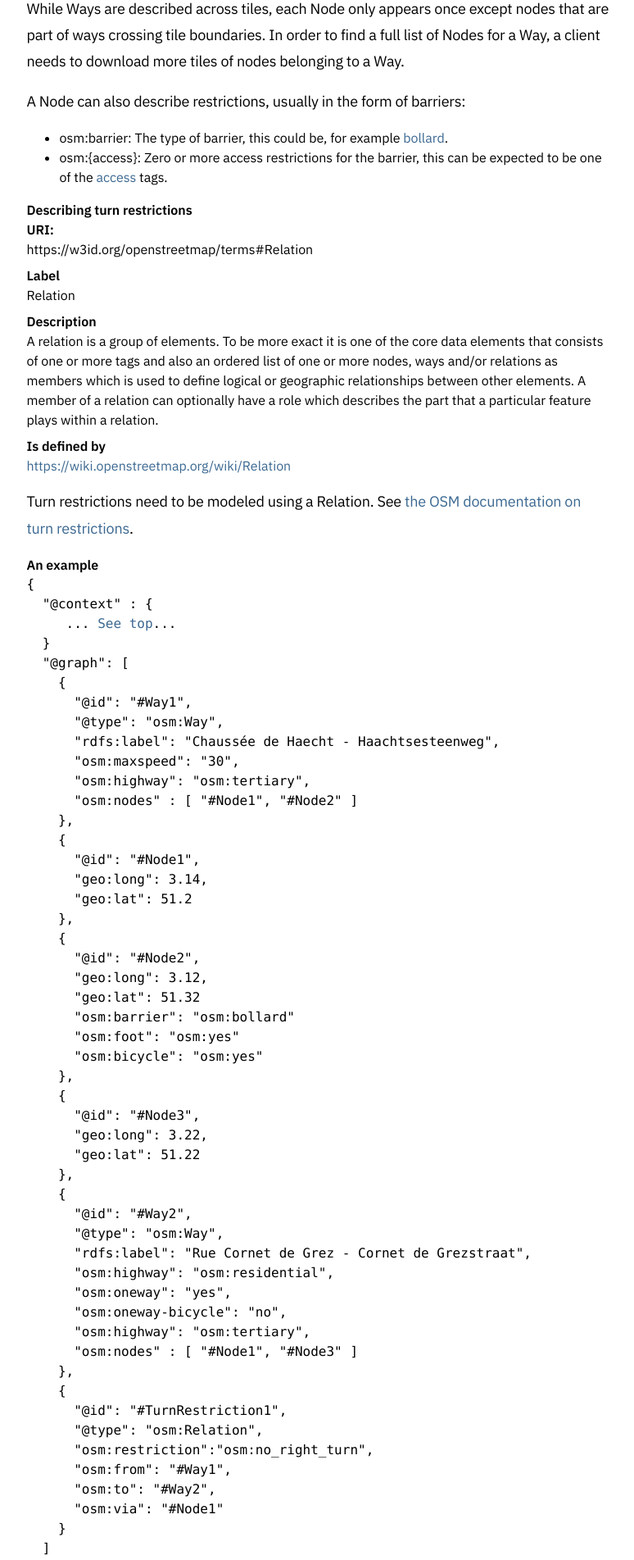
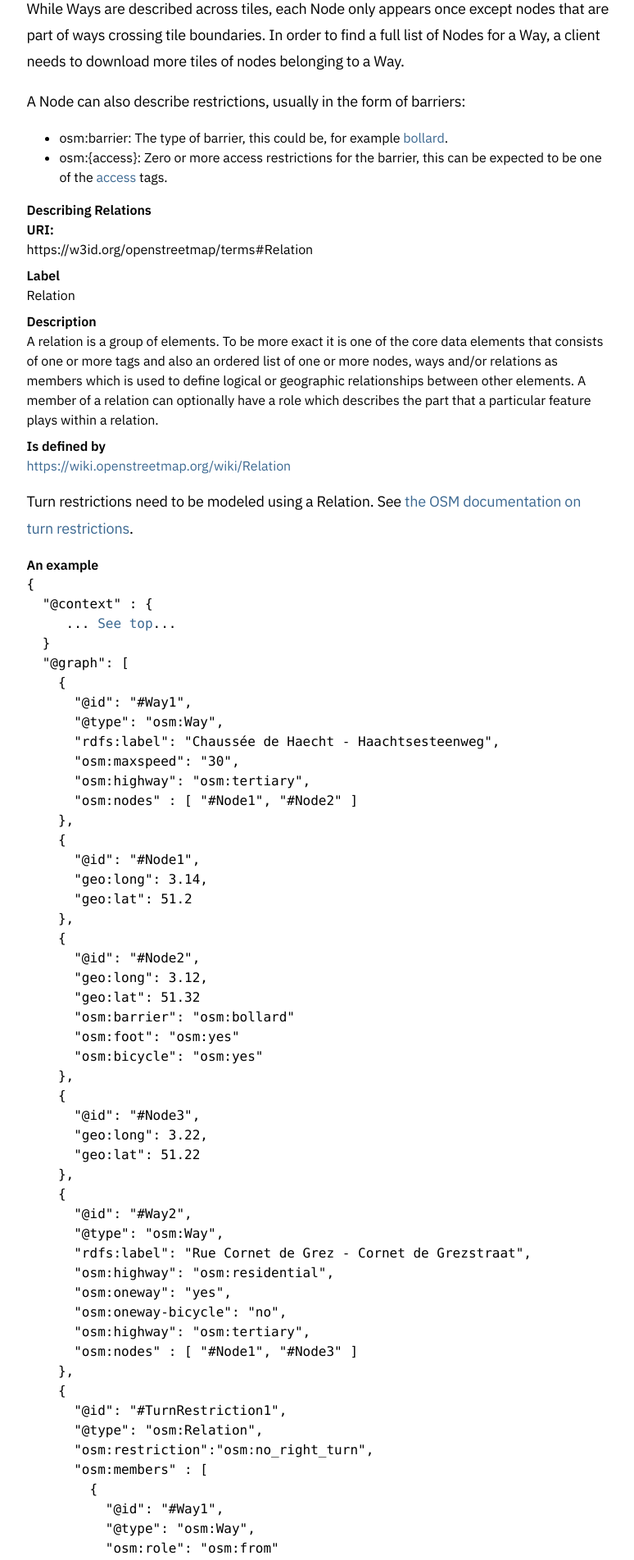
Before and after one commit to belgianmobility/smb-openplanner-website, a Jekyll site: the page built from _specs/2018-11-routable-tiles.html, in a window 1280 px wide. Shown: the part 2946-4849 px from the top of the page at 82% size, without its empty margins (252-1026 px from the left). Built offline with Jekyll 4.4.1, drawn with Linux system fonts in a browser that asks for light colours; some of the changed lines change nothing that is shown; some of the changed text lies outside the part shown.

Commit message:
Attempt at updating the spec with full relation support.

```diff
--- a/_specs/2018-11-routable-tiles.html
+++ b/_specs/2018-11-routable-tiles.html
@@ -125,7 +125,7 @@
       <li>osm:{access}: Zero or more access restrictions for the barrier, this can be expected to be one of the <a href="https://wiki.openstreetmap.org/wiki/Key:access">access</a> tags.</li>
     </ul>
   </p>
-  <strong>Describing turn restrictions</strong>
+  <strong>Describing Relations</strong>
   <dl>
     <dt>URI:</dt>
     <dd>https://w3id.org/openstreetmap/terms#Relation</dd>
@@ -186,9 +186,23 @@
       "@id": "#TurnRestriction1",
       "@type": "osm:Relation",
       "osm:restriction":"osm:no_right_turn",
-      "osm:from": "#Way1",
-      "osm:to": "#Way2",
-      "osm:via": "#Node1"
+      "osm:members" : [
+        {
+          "@id": "#Way1",
+          "@type": "osm:Way",
+          "osm:role": "osm:from"
+        },
+        {
+          "@id": "#Way2",
+          "@type": "osm:Way",
+          "osm:role": "osm:to"
+        },
+        {
+          "@id": "#Node1",
+          "@type": "osm:Node",
+          "osm:role": "osm:via"
+        }
+      ]
     }
   ]
 }
@@ -242,5 +256,6 @@
     The property osm:nodes is used to link to an rdf:List of osm:Node items.
     In one page, multiple lists can be described.
     If a Way crosses a tile, the other tile also mentioned the border Node in one of its rdf:Lists.
+    The property osm:members is used to link to an rdf:List of osm:Member items.
   </p>
 </section>
```
